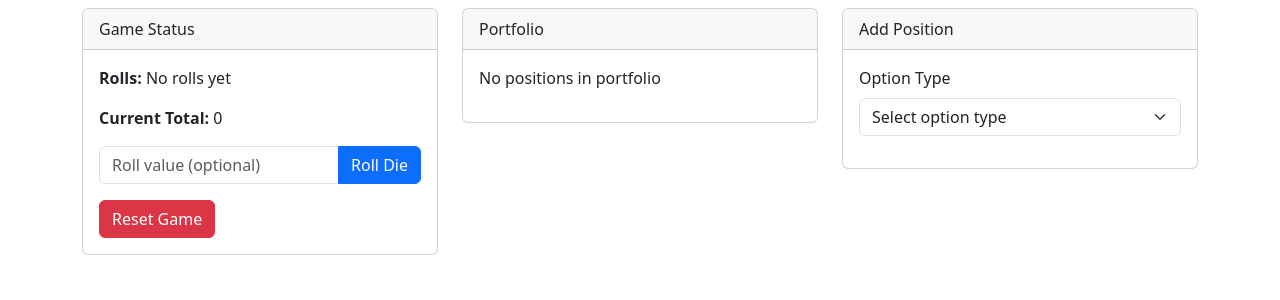
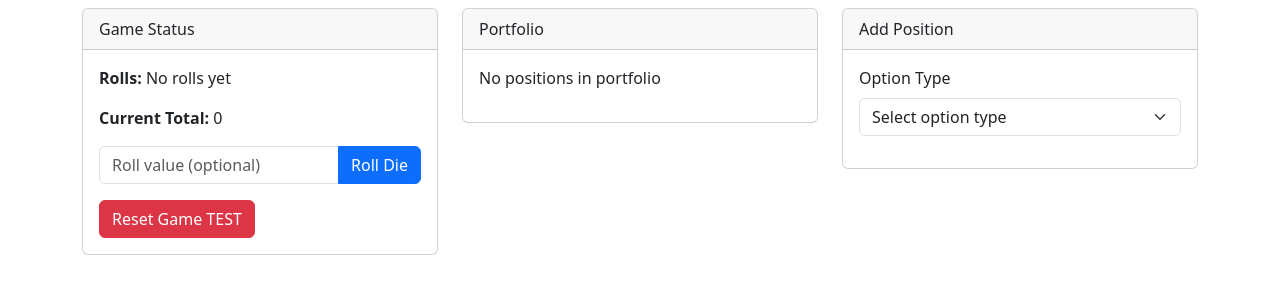
Before and after one commit to kelly-cyber/trading_game, a Flask app: page / in a window 1280 px wide. Shown: the part 291-591 px from the top of the page. Run offline with Flask 3, Linux system fonts and the light colour scheme.

Commit message:
seeing if website updates

```diff
--- a/templates/index.html
+++ b/templates/index.html
@@ -63,7 +63,7 @@
                         </form>
 
                         <form action="{{ url_for('reset') }}" method="post">
-                            <button type="submit" class="btn btn-danger">Reset Game</button>
+                            <button type="submit" class="btn btn-danger">Reset Game TEST</button>
                         </form>
                     </div>
                 </div>
```
